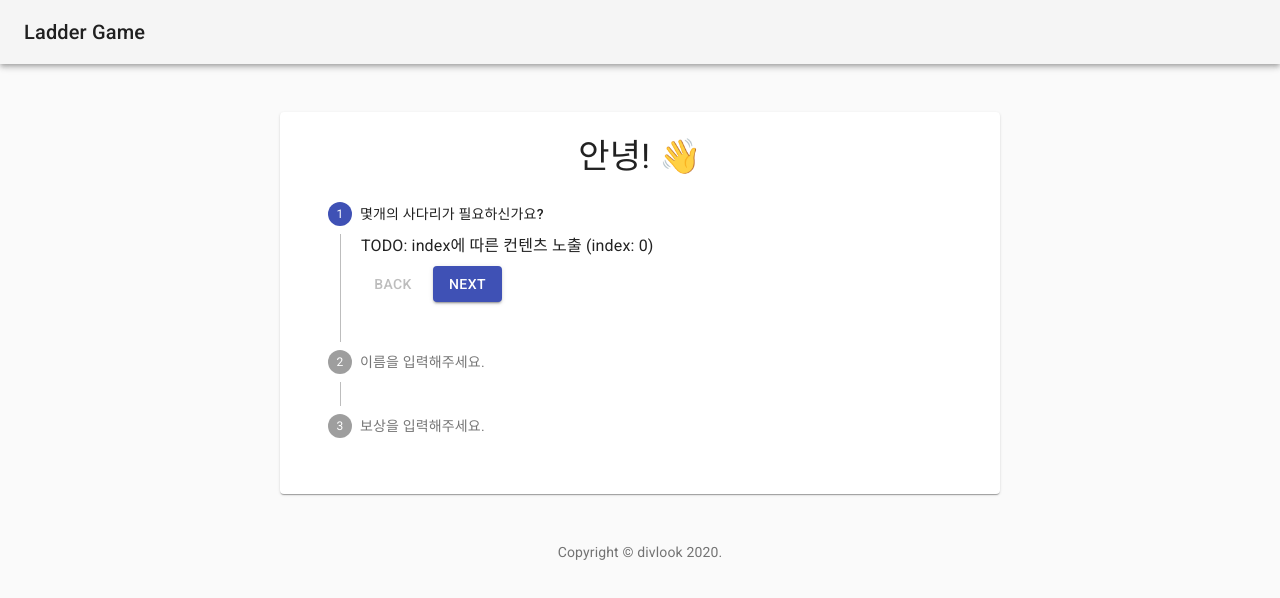
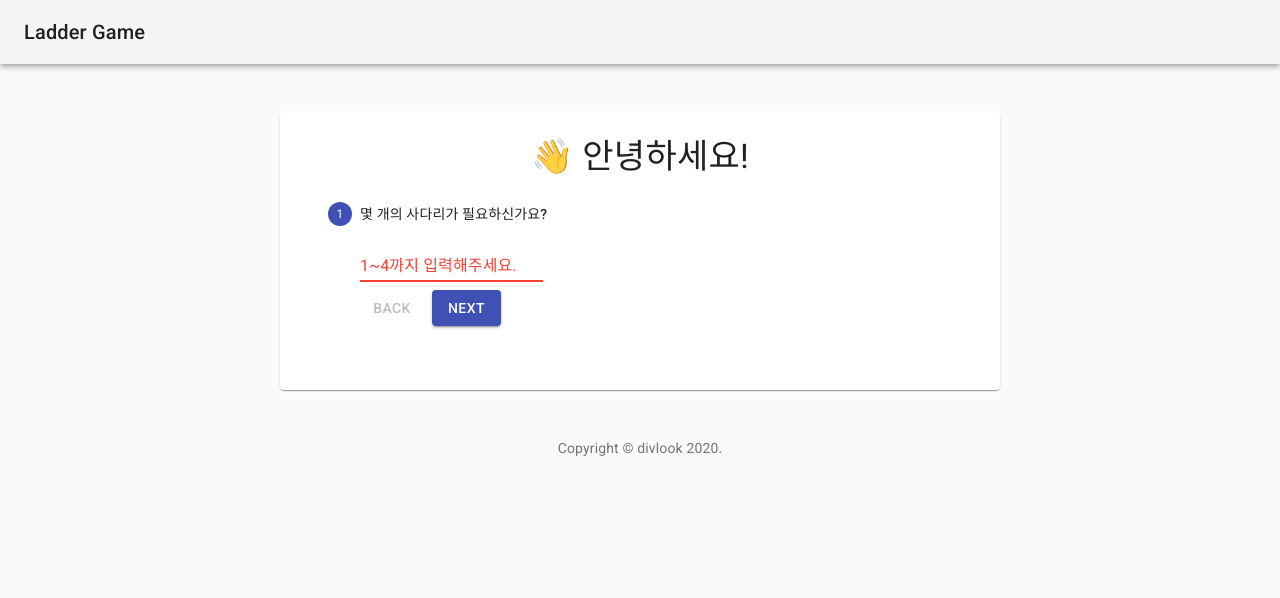
Before and after one commit to divlook/ladder-game, a Next.js app: page / in a window 1280 px wide. Shown: the top 598 px of the page. Built offline with nearby package versions, Linux system fonts and the light colour scheme.

Commit message:
작업중 중간저장

```diff
--- a/pages/index.tsx
+++ b/pages/index.tsx
@@ -8,6 +8,7 @@ import StepContent from '@material-ui/core/StepContent'
 import DefaultLayout from '~/layouts/DefaultLayout'
 import Button from '@material-ui/core/Button'
 import Paper from '@material-ui/core/Paper'
+import TextField from '@material-ui/core/TextField'
 import { makeStyles } from '@material-ui/core'
 
 /*
@@ -20,7 +21,7 @@ import { makeStyles } from '@material-ui/core'
 다시하기 or 처음으로
 */
 
-const useStyles = makeStyles(theme => ({
+export const useStyles = makeStyles(theme => ({
     root: {
         width: '100%',
     },
@@ -39,7 +40,10 @@ const useStyles = makeStyles(theme => ({
 const IndexPage: NextPage = () => {
     const classes = useStyles()
     const [activeStep, setActiveStep] = useState(0)
-    const steps = ['몇개의 사다리가 필요하신가요?', '이름을 입력해주세요.', '보상을 입력해주세요.']
+    const steps = ['몇 개의 사다리가 필요하신가요?', '이름을 입력해주세요.', '보상을 입력해주세요.']
+
+    const [value, setValue] = useState()
+    let isValid = value > 0 && value <= 4
 
     const handleNext = () => {
         setActiveStep(prevActiveStep => prevActiveStep + 1)
@@ -56,15 +60,21 @@ const IndexPage: NextPage = () => {
     return (
         <DefaultLayout>
             <Typography component="h1" variant="h4" align="center">
-                안녕! 👋
+                👋 안녕하세요!
             </Typography>
 
-            <Stepper activeStep={activeStep} orientation="vertical">
-                {steps.map((label, index) => (
-                    <Step key={label}>
-                        <StepLabel>{label}</StepLabel>
+            <form className={classes.root} noValidate autoComplete="off">
+                <Stepper activeStep={activeStep} orientation="vertical">
+                    <Step>
+                        <StepLabel>몇 개의 사다리가 필요하신가요?</StepLabel>
                         <StepContent>
-                            <Typography>TODO: index에 따른 컨텐츠 노출 (index: {index})</Typography>
+                            <TextField
+                                label={isValid ? '' : '1~4까지 입력해주세요.'}
+                                type="tel"
+                                error={!isValid}
+                                value={value}
+                                onChange={e => setValue(e?.target?.value)}
+                            />
                             <div className={classes.actionsContainer}>
                                 <div>
                                     <Button disabled={activeStep === 0} onClick={handleBack} className={classes.button}>
@@ -77,8 +87,8 @@ const IndexPage: NextPage = () => {
                             </div>
                         </StepContent>
                     </Step>
-                ))}
-            </Stepper>
+                </Stepper>
+            </form>
 
             {activeStep === steps.length && (
                 <Paper square elevation={0} className={classes.resetContainer}>
```
Also changed, not shown: 1 other file (tests, documents, lock files or other folders).
